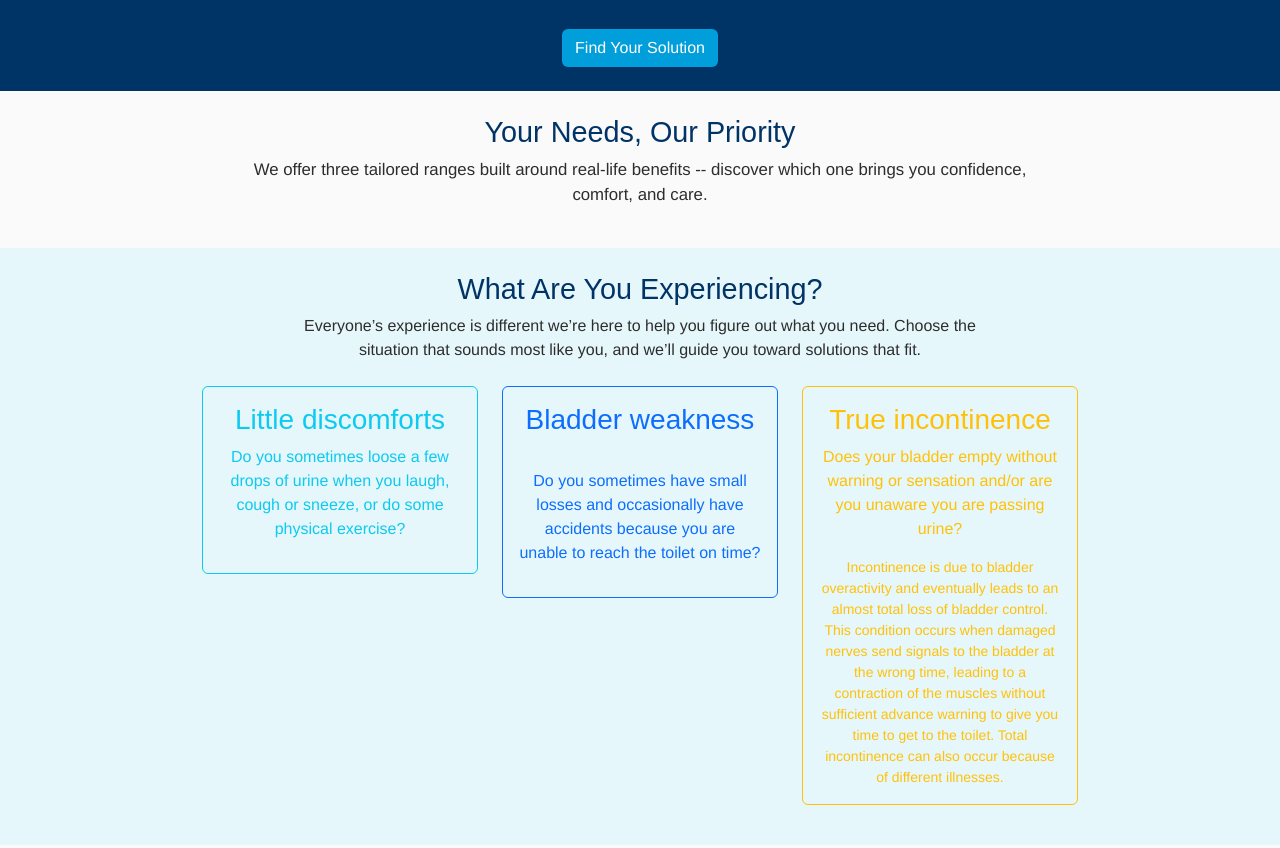
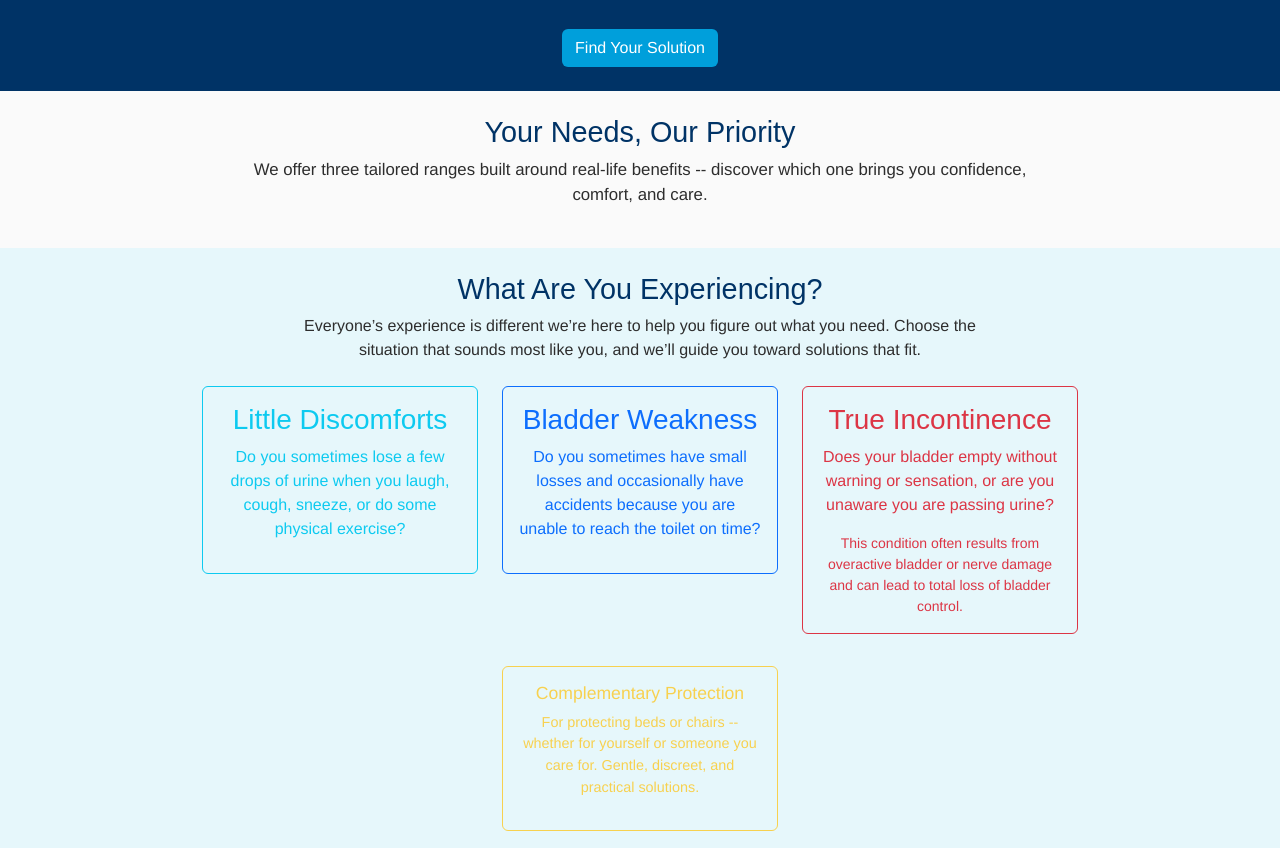
Before and after one commit to HitchhikerTTG/lightsite, a plain HTML site: page overview.html in a window 1280 px wide. Shown: the part 104-952 px from the top of the page. Drawn offline with nearby package versions, Linux system fonts and the light colour scheme; a web font is replaced by a local one.

Commit message:
lets see

```diff
--- a/overview.html
+++ b/overview.html
@@ -74,26 +74,34 @@ h1, h2, h3 {
     <div class="row text-center mt-4">
   <div class="col-md-4 mb-3">
     <a href="products.html#light" class="btn btn-outline-info w-100 p-3">
-         <h3>Little discomforts</h3>
-         <p>Do you sometimes loose a few drops of urine when you laugh, cough or sneeze, or do some physical exercise?</p>
+      <h3>Little Discomforts</h3>
+      <p>Do you sometimes lose a few drops of urine when you laugh, cough, sneeze, or do some physical exercise?</p>
     </a>
   </div>
   <div class="col-md-4 mb-3">
     <a href="products.html#medium" class="btn btn-outline-primary w-100 p-3">
-          <h3>Bladder weakness</h3><br>
+      <h3>Bladder Weakness</h3>
       <p>Do you sometimes have small losses and occasionally have accidents because you are unable to reach the toilet on time?</p>
     </a>
   </div>
   <div class="col-md-4 mb-3">
-        <a href="products.html#trueinconintence" class="btn btn-outline-warning w-100 p-3">
-          <h3>True incontinence</h3>
-          <p>Does your bladder empty without warning or sensation and/or are you unaware you are passing urine?</p>
-          <small class="d-block mt-2">Incontinence is due to bladder overactivity and eventually leads to an almost total loss of bladder control.<br> This condition occurs when damaged nerves send signals to the bladder at the wrong time, leading to a contraction of the muscles without sufficient advance warning to give you time to get to the toilet. Total incontinence can also occur because of different illnesses.</small>
+    <a href="products.html#trueincontinence" class="btn btn-outline-danger w-100 p-3">
+      <h3>True Incontinence</h3>
+      <p>Does your bladder empty without warning or sensation, or are you unaware you are passing urine?</p>
+      <small class="d-block mt-2">This condition often results from overactive bladder or nerve damage and can lead to total loss of bladder control.</small>
+    </a>
+  </div>
+  <div class="col-md-4 mb-3 mx-auto" style="opacity: 0.7; margin-top: 1rem;">
+    <a href="products.html#complementary" class="btn btn-outline-warning w-100 p-3">
+      <h4 style="font-size:1.1rem;">Complementary Protection</h4>
+      <p style="font-size:0.9rem;">For protecting beds or chairs -- whether for yourself or someone you care for. Gentle, discreet, and practical solutions.</p>
     </a>
   </div>
 </div>
   </div>
 </section>
+
+
 
 
   <!-- RANGES OVERVIEW -->
```
Lines whose indentation alone changed are shown as unchanged.
